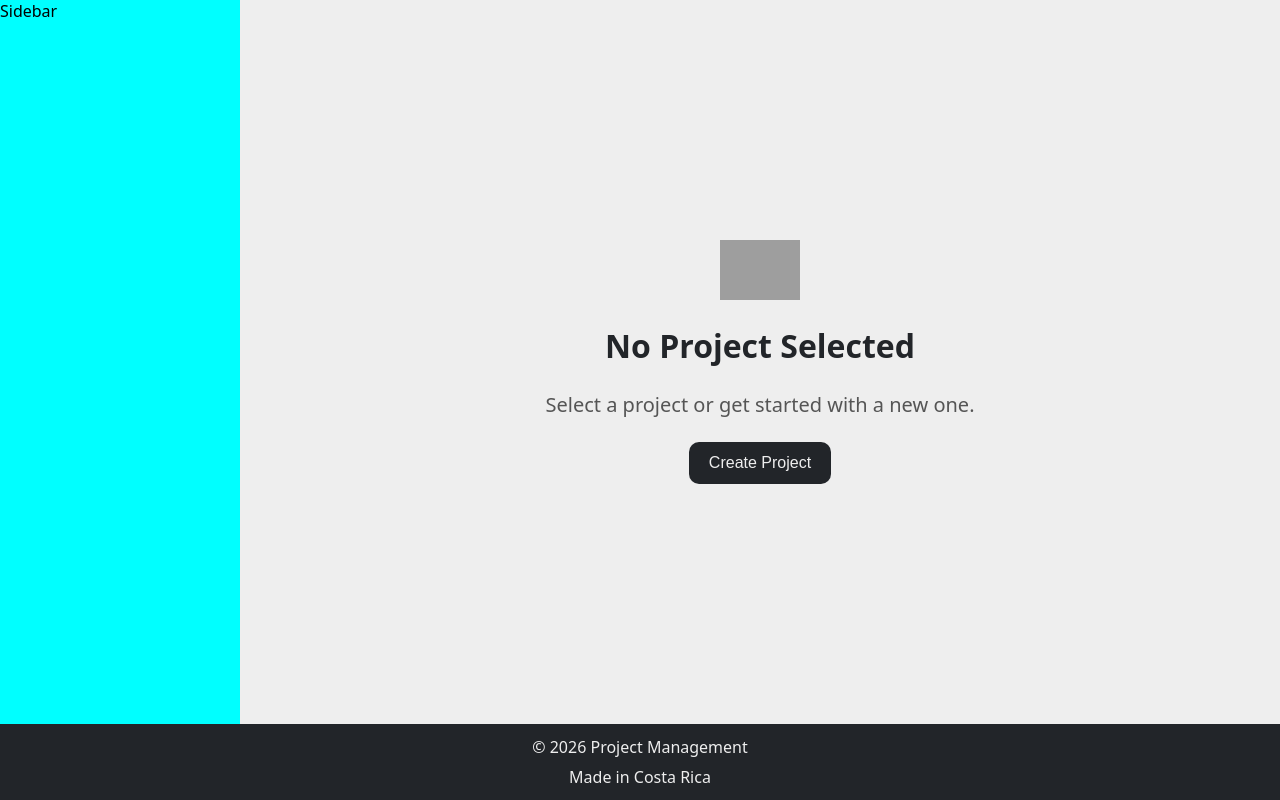
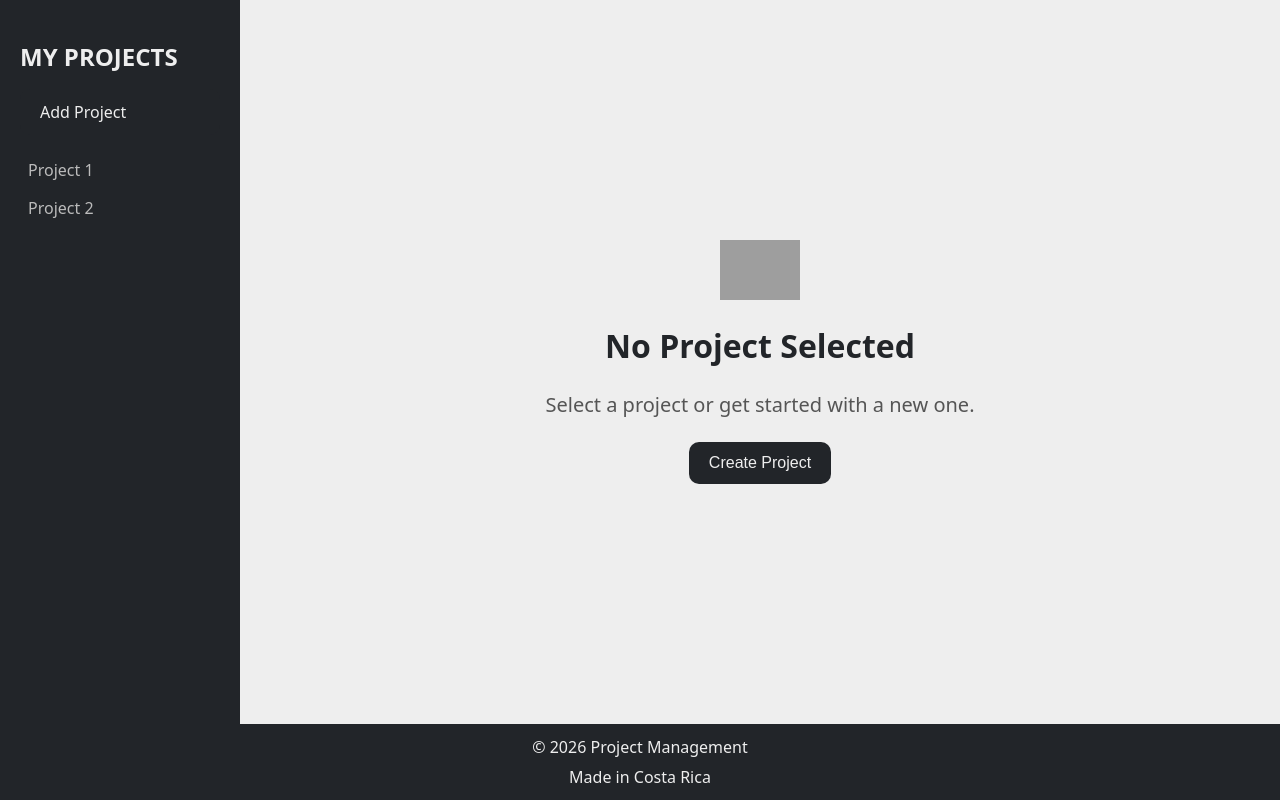
Before and after one commit to marivalerio104/project-management, a React (Vite) app: page / in a window 1280 px wide. Built offline with nearby package versions, Linux system fonts and the light colour scheme; grey boxes are pictures that could not be loaded.

Commit message:
Add Sidebar

```diff
--- a/src/App.jsx
+++ b/src/App.jsx
@@ -7,14 +7,45 @@ import Home from './pages/Home/Home';
 import './App.css';
 
 export default function App() {
-  const [projects, setProjects] = useState([]);
+  const [projects, setProjects] = useState(
+  [
+    {
+      id: 1,
+      name: "Project 1",
+      description: "This is the first project",
+      tasks: [
+        {
+          id: 1,
+          name: "Task 1",
+          description: "This is the first task",
+        },
+        {
+          id: 2,
+          name: "Task 2",
+          description: "This is the second task",
+        }
+      ]
+    },
+    {
+      id: 2,
+      name: "Project 2",
+      description: "This is the second project",
+      tasks: [
+        {
+          id: 1,
+          name: "Task",
+          description: "This is a task",
+        },
+      ]
+    }
+  ]);
 
   return <BrowserRouter>
     <Routes>
-      <Route element={<Layout />}>
+      <Route element={<Layout projects={projects} />}>
         <Route path="/" element={<Home />} />
-        {/* <Route path="/projects/new" element={<NewProject />} /> */}
-        {/* <Route path="/projects/:id" element={<Project />} /> */}
+        {/* <Route path="/project/new" element={<NewProject />} /> */}
+        {/* <Route path="/project/:id" element={<Project />} /> */}
       </Route>
     </Routes>
   </BrowserRouter>
--- a/src/components/Sidebar/Sidebar.css
+++ b/src/components/Sidebar/Sidebar.css
@@ -1,4 +1,32 @@
 nav {
-  background-color: aqua;
+  background-color: #222529;
   width: 15rem;
+  display: flex;
+  flex-direction: column;
+  padding: 2.5rem 1.25rem;
 }
+
+nav h2 {
+  color: #eee;
+  margin-bottom: 1rem;
+}
+
+nav .btn {
+  margin-bottom: 1rem;
+}
+
+nav a {
+  color: #bbb;
+  text-decoration: none;
+  padding: 0.5rem;
+  border-radius: 7px;
+}
+
+nav a:hover {
+  color: #fff;
+}
+
+nav a.active {
+  color: #eee;
+  background-color: #33363a;
+}
--- a/src/components/Sidebar/Sidebar.jsx
+++ b/src/components/Sidebar/Sidebar.jsx
@@ -1,7 +1,15 @@
 import "./Sidebar.css";
+import Button from "../Button/Button";
+import { NavLink } from 'react-router-dom';
 
-export default function Sidebar() {
+export default function Sidebar({ projects }) {
   return <nav>
-    Sidebar
+    <h2>MY PROJECTS</h2>
+    <Button to="/project/new">Add Project</Button>
+    {projects.map(project => (
+      <NavLink key={project.id} to={`/project/${project.id}`}>
+        {project.name}
+      </NavLink>
+    ))}
   </nav>
 }
--- a/src/layouts/Layout.jsx
+++ b/src/layouts/Layout.jsx
@@ -3,11 +3,11 @@ import { Outlet } from "react-router-dom";
 import Sidebar from "../components/Sidebar/Sidebar";
 import Footer from "../components/Footer/Footer";
 
-export default function Layout() {
+export default function Layout( { projects }) {
   return <>
     <div id="content">
-      <Sidebar />
-      <main><Outlet className="main-content" /></main>
+      <Sidebar projects={projects} />
+      <main><Outlet /></main>
     </div>
     <Footer />
   </>;
```
